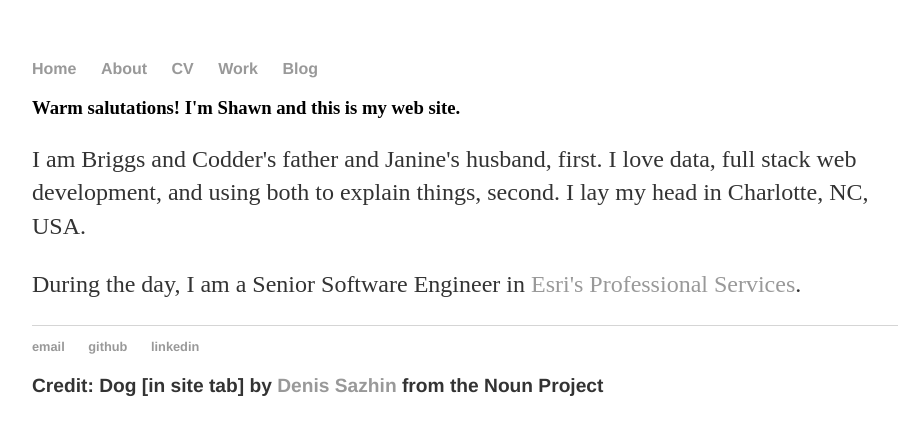
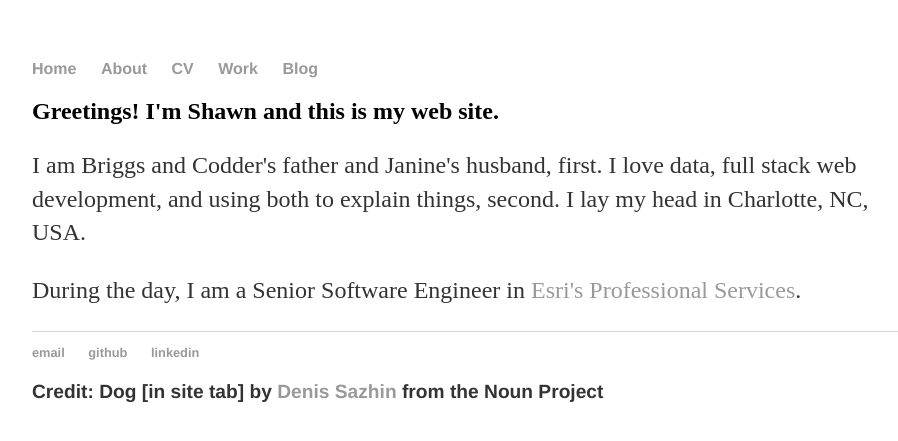
Before and after one commit to shawnmgoulet/shawnmgoulet.github.io, a Jekyll site: the page index.html, which Jekyll copies as it is, in a window 1280 px wide. Shown: the top 441 px of the page, without its empty margins (160-1058 px from the left). Built offline with Jekyll 4.4.1, drawn with Linux system fonts in a browser that asks for light colours.

Commit message:
Update home page.

```diff
--- a/index.html
+++ b/index.html
@@ -21,7 +21,7 @@
 	<div class="container">
 
 		<div class="intro">
-			<h3>Warm salutations! I'm Shawn and this is my web site.</h3>
+			<h2>Greetings! I'm Shawn and this is my web site.</h2>
 			<p>I am Briggs and Codder's father and Janine's husband, first. I love data, full stack web development, and using both
 				to explain things, second. I lay my head in Charlotte, NC, USA.</p>
 			<p>During the day, I am a Senior Software Engineer in <a href="https://www.esri.com/en-us/arcgis/services/overview" target="_blank">Esri's Professional Services</a>.</p>
```
